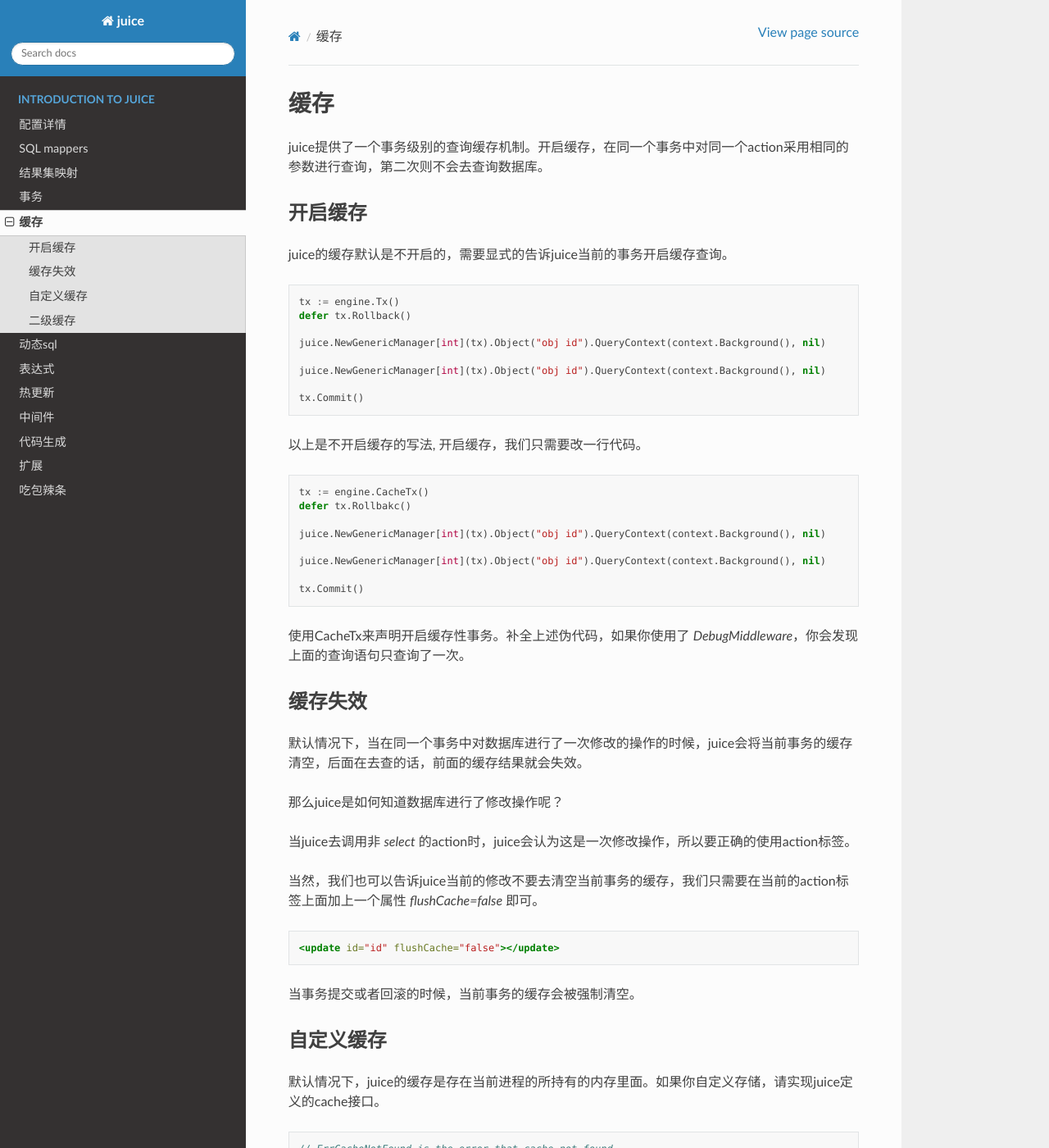
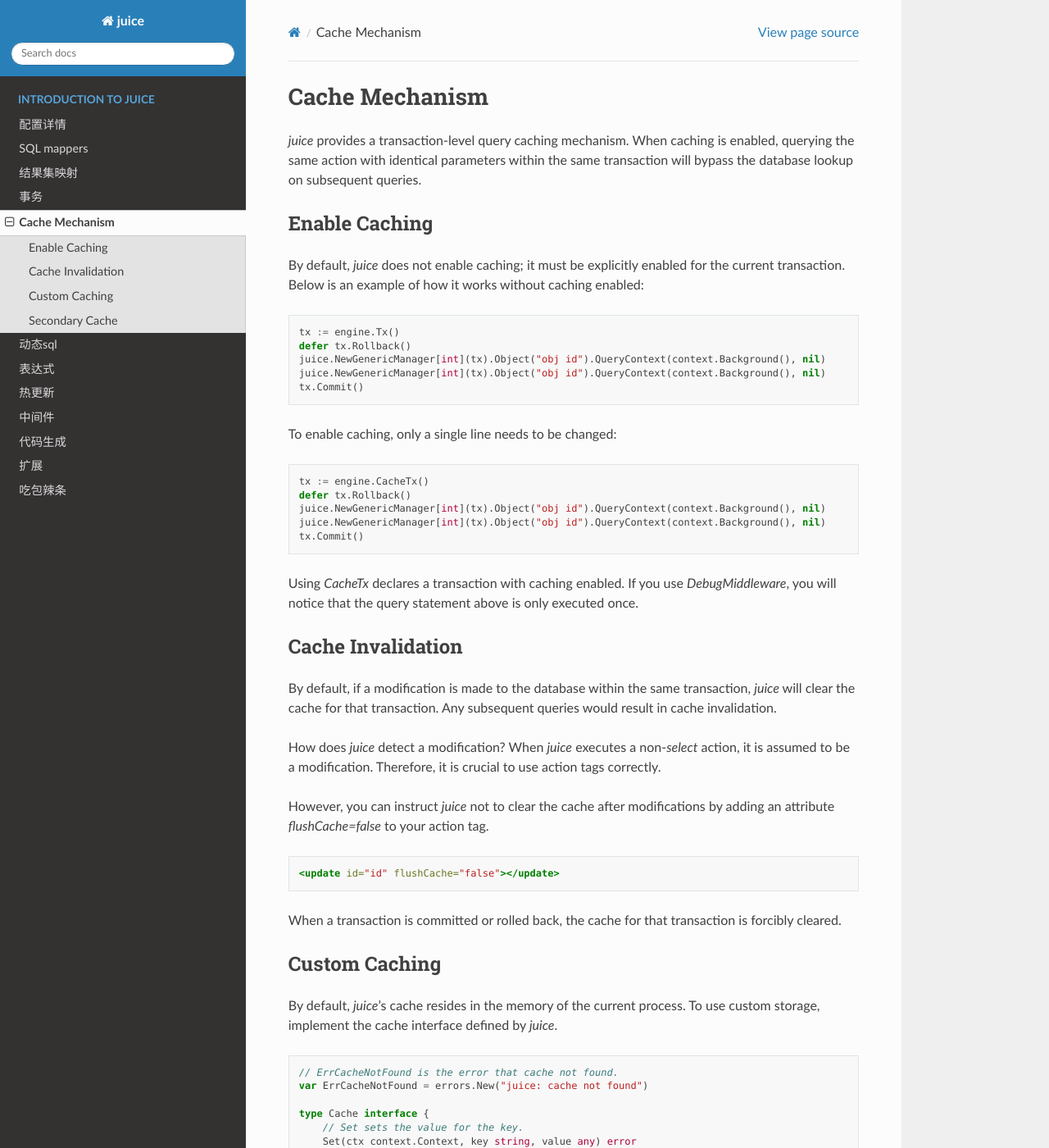
Before and after one commit to eatmoreapple/juice-doc-en, a Sphinx documentation site: the page built from source/cache.rst, in a window 1280 px wide and 1400 px high. Shown: the whole window at 82% size. Built offline with Sphinx 7.4.7 and the Read the Docs theme 2.0.0, drawn with Linux system fonts in a browser that asks for light colours; some of the changed text lies outside the part shown.

Commit message:
update cache docs

```diff
--- a/source/cache.rst
+++ b/source/cache.rst
@@ -1,60 +1,49 @@
-缓存
-=========
+Cache Mechanism
+================
 
-juice提供了一个事务级别的查询缓存机制。开启缓存，在同一个事务中对同一个action采用相同的参数进行查询，第二次则不会去查询数据库。
+`juice` provides a transaction-level query caching mechanism. When caching is enabled, querying the same action with identical parameters within the same transaction will bypass the database lookup on subsequent queries.
 
-开启缓存
---------
-
-juice的缓存默认是不开启的，需要显式的告诉juice当前的事务开启缓存查询。
+Enable Caching
+--------------
+By default, `juice` does not enable caching; it must be explicitly enabled for the current transaction. Below is an example of how it works without caching enabled:
 
 .. code-block:: go
 
     tx := engine.Tx()
     defer tx.Rollback()
-
     juice.NewGenericManager[int](tx).Object("obj id").QueryContext(context.Background(), nil)
-
     juice.NewGenericManager[int](tx).Object("obj id").QueryContext(context.Background(), nil)
-
     tx.Commit()
 
-以上是不开启缓存的写法, 开启缓存，我们只需要改一行代码。
+To enable caching, only a single line needs to be changed:
 
 .. code-block:: go
 
     tx := engine.CacheTx()
-    defer tx.Rollbakc()
-
+    defer tx.Rollback()
     juice.NewGenericManager[int](tx).Object("obj id").QueryContext(context.Background(), nil)
-
     juice.NewGenericManager[int](tx).Object("obj id").QueryContext(context.Background(), nil)
-
     tx.Commit()
 
-使用CacheTx来声明开启缓存性事务。补全上述伪代码，如果你使用了 `DebugMiddleware`，你会发现上面的查询语句只查询了一次。
+Using `CacheTx` declares a transaction with caching enabled. If you use `DebugMiddleware`, you will notice that the query statement above is only executed once.
 
+Cache Invalidation
+------------------
+By default, if a modification is made to the database within the same transaction, `juice` will clear the cache for that transaction. Any subsequent queries would result in cache invalidation.
 
-缓存失效
---------
-默认情况下，当在同一个事务中对数据库进行了一次修改的操作的时候，juice会将当前事务的缓存清空，后面在去查的话，前面的缓存结果就会失效。
+How does `juice` detect a modification? When `juice` executes a non-`select` action, it is assumed to be a modification. Therefore, it is crucial to use action tags correctly.
 
-那么juice是如何知道数据库进行了修改操作呢？
-
-当juice去调用非 `select` 的action时，juice会认为这是一次修改操作，所以要正确的使用action标签。
-
-当然，我们也可以告诉juice当前的修改不要去清空当前事务的缓存，我们只需要在当前的action标签上面加上一个属性 `flushCache=false` 即可。
+However, you can instruct `juice` not to clear the cache after modifications by adding an attribute `flushCache=false` to your action tag.
 
 .. code-block:: xml
 
     <update id="id" flushCache="false"></update>
 
-当事务提交或者回滚的时候，当前事务的缓存会被强制清空。
+When a transaction is committed or rolled back, the cache for that transaction is forcibly cleared.
 
-自定义缓存
-----------
-
-默认情况下，juice的缓存是存在当前进程的所持有的内存里面。如果你自定义存储，请实现juice定义的cache接口。
+Custom Caching
+--------------
+By default, `juice`’s cache resides in the memory of the current process. To use custom storage, implement the cache interface defined by `juice`.
 
 .. code-block:: go
 
@@ -64,30 +53,24 @@ juice的缓存默认是不开启的，需要显式的告诉juice当前的事务
     type Cache interface {
         // Set sets the value for the key.
         Set(ctx context.Context, key string, value any) error
-
         // Get gets the value for the key.
         // If the value does not exist, it returns ErrCacheNotFound.
         Get(ctx context.Context, key string, dst any) error
-
         // Flush flushes all the cache.
         Flush(ctx context.Context) error
     }
-
-
     _ Cache = (*mycacheImpl)(nil)
 
-    engine.SetCacheFactory(func() cache.Cache() { return  mycacheImpl{}}) // note: 这里要返回一个新的cache实现。
+    engine.SetCacheFactory(func() cache.Cache {
+        return mycacheImpl{}
+    }) // note: returns a new cache implementation.
 
-
-juice 提供了一个redis的缓存，请到 ``https://github.com/eatmoreapple/juice-cache`` 查看请使用方式。
-
+`juice` also provides a Redis cache implementation. Please visit ``https://github.com/eatmoreapple/juice-cache`` for usage details.
 
 .. attention::
 
-    注意： 缓存只有跟 `NewGenericManager` 搭配使用才有效
+    Note: The cache is only effective when used in conjunction with `NewGenericManager`.
 
-
-二级缓存
-----------
-
+Secondary Cache
+---------------
 Does not implement yet.
```
Also changed, not shown: 9 other files.
